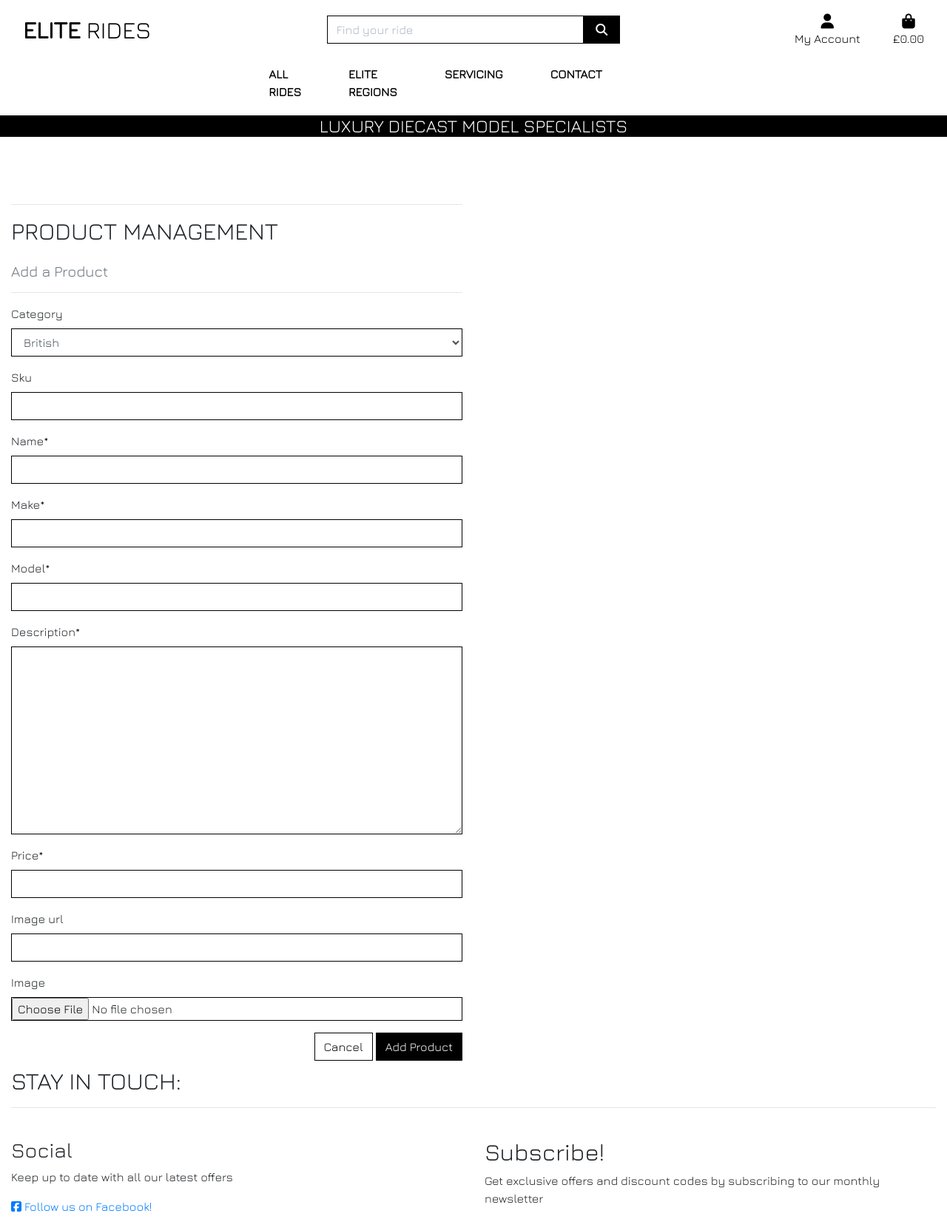
After one commit to kslg/elite-rides, a Django app: page /products/add/ in a window 1280 px wide. The commit adds this page. Shown: the whole page at 74% size. Run offline with Django 3.2, Linux system fonts and the light colour scheme; data comes from the database, SQL or seed files in the repository; some libraries are stand-ins or nearby versions.

Commit message:
Created Product Admin - add product view, url and template

```diff
--- /dev/null
+++ b/products/templates/products/add_product.html
@@ -0,0 +1,64 @@
+{% extends "base.html" %}
+{% load static %}
+
+{% block page_header %}
+    <div class="container header-container">
+        <div class="row">
+            <div class="col"></div>
+        </div>
+    </div>
+{% endblock %}
+
+{% block content %}
+    <div class="overlay"></div>
+    <div class="container products-manage-container">
+        <div class="row">
+            <div class="col-12 col-md-6">
+                <hr>
+                <h2 class="logo-font mb-4">Product Management</h2>
+                <h5 class="text-muted">Add a Product</h5>
+                <hr>
+            </div>
+        </div>
+
+        <div class="row">
+            <div class="col-12 col-md-6">
+                <form method="POST" action="{% url 'add_product' %}" class="form mb-2" enctype="multipart/form-data">
+                    {% csrf_token %}
+                    {{ form | crispy }}
+                    <div class="text-right">
+                        <a class="btn btn-outline-black rounded-0" href="{% url 'products' %}">Cancel</a>
+                        <button class="btn btn-black rounded-0" type="submit">Add Product</button>
+                    </div>
+                </form>
+            </div>
+        </div>
+    </div>
+{% endblock %}
+
+{% block page_footer %}
+<footer class="container-wrapper">
+  <div class="container quotes-container content-container">
+    <section class="footer">
+      <div class="row">
+        <div class="col-12 page-header mb-4">
+          <h2 class="text-uppercase">Stay in touch:</h2>
+          <hr class="block-divider block-divider--short">
+        </div>
+      </div>
+      <div class="row">
+        <div class="col-12 col-md-6">
+          <h3>Social</h3>
+          <p>Keep up to date with all our latest offers</p>
+          <a href="#" target="_blank"><i class="fab fa-facebook-square"></i> Follow us on Facebook!</a>
+        </div>
+        <div class="col-12 col-md-6">
+          <h2>Subscribe!</h2>
+          <p>Get exclusive offers and discount codes by subscribing to our monthly newsletter</p>
+          <!-- Mailchimp signup form here -->
+        </div>
+      </div>
+    </section>
+  </div>
+</footer>
+{% endblock %}
--- a/products/urls.py
+++ b/products/urls.py
@@ -3,5 +3,6 @@ from . import views
 
 urlpatterns = [
     path('', views.all_products, name='products'),
-    path('<product_id>', views.product_detail, name='product_detail'),
+    path('<int:product_id>/', views.product_detail, name='product_detail'),
+    path('add/', views.add_product, name='add_product'),
 ]
--- a/products/views.py
+++ b/products/views.py
@@ -7,6 +7,7 @@ from django.db.models import Q
 from django.db.models.functions import Lower
 
 from .models import Product, Category
+from .forms import ProductForm
 
 # Create your views here.
 
@@ -43,10 +44,12 @@ def all_products(request):
         if 'q' in request.GET:
             query = request.GET['q']
             if not query:
-                messages.error(request, "You didn't enter any search criteria!")
+                messages.error(request, "You didn't enter any \
+                               search criteria!")
                 return redirect(reverse('products'))
 
-            queries = Q(name__icontains=query) | Q(description__icontains=query)
+            queries = Q(name__icontains=query) | Q(
+                                            description__icontains=query)
             products = products.filter(queries)
 
     current_sorting = f'{sort}_{direction}'
@@ -71,3 +74,14 @@ def product_detail(request, product_id):
     }
 
     return render(request, 'products/product_detail.html', context)
+
+
+def add_product(request):
+    """ Add a product to the store """
+    form = ProductForm()
+    template = 'products/add_product.html'
+    context = {
+        'form': form,
+    }
+
+    return render(request, template, context)
--- a/static/css/base.css
+++ b/static/css/base.css
@@ -207,6 +207,10 @@ input[name='q']::placeholder {
     overflow-y: auto;
 }
 
+.products-manage-container {
+    margin-top: 6rem;
+}
+
 /* -------------------------------- Allauth Account Pages */
 
 .accounts-header-container {
```
